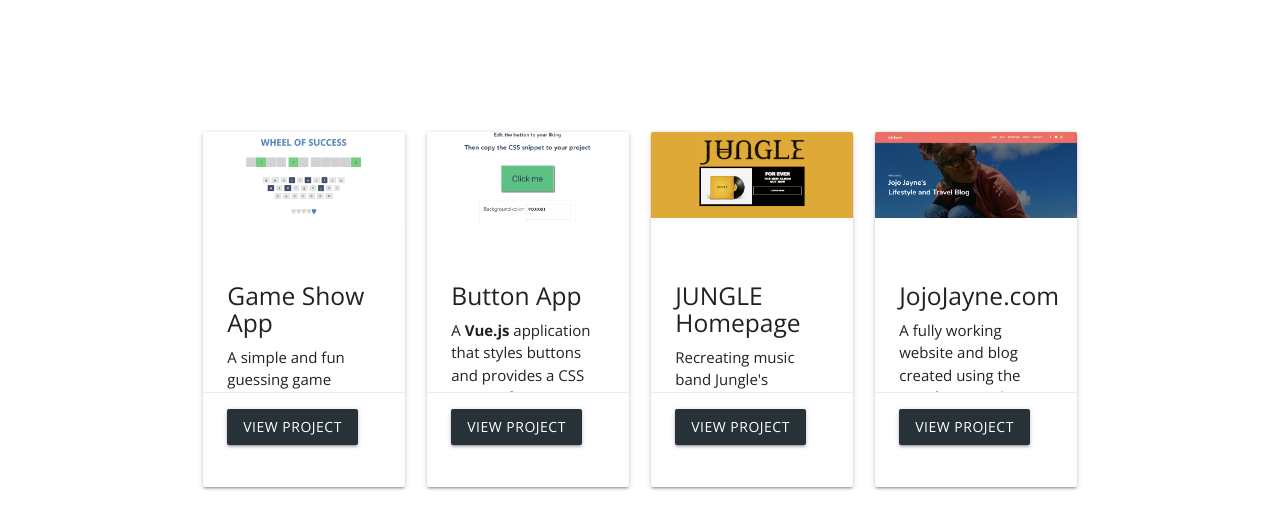
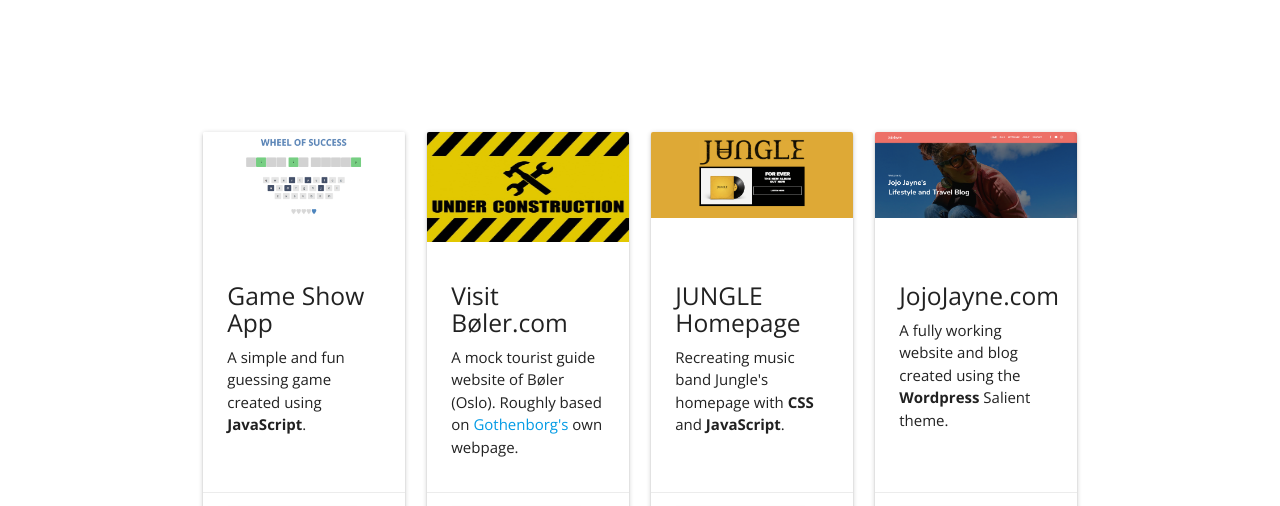
Before and after one commit to ClaudioVR/ClaudioVR.github.io, a plain HTML site: page index.html in a window 1280 px wide. Shown: the part 970-1476 px from the top of the page. Drawn offline with nearby package versions, Linux system fonts and the light colour scheme.

Commit message:
Edit
Visit bøler.com page added (under construction)

```diff
--- a/index.html
+++ b/index.html
@@ -54,19 +54,18 @@
   </div>
 
 
-  <!-- First 4 projects  -->
+  <!-- Showcase 4 projects  -->
   <div class="row" data-aos="fade-up">
     <div class="container">
 
-      <div class="col s12 m6 l3">
+      <div class="col s12 m4 l3">
         <div class="card">
           <div class="card-image">
             <img src="./images/game-app.png">
           </div>
           <div class="card-content">
             <h5>Game Show App</h5>
-            <p>A simple and fun guessing game created using <strong>JavaScript</strong></p>
-            <br>
+            <p>A simple and fun guessing game created using <strong>JavaScript</strong>.</p>
           </div>
           <div class="card-action">
             <a class="blue-grey darken-4 waves-effect waves-light btn" target="_blank" href="https://claudiovr.github.io/Game_show_app/">View Project</a>
@@ -74,24 +73,24 @@
         </div>
       </div>
 
-      <div class="col s12 m6 l3">
+      <div class="col s12 m4 l3">
         <div class="card">
           <div class="card-image">
-            <img src="./images/vue-button-app.png">
+            <img height="110" src="./images/Under-Construction-Success-Image-500x375.jpg">
           </div>
           <div class="card-content">
-            <h5>Button App</h5>
-            <p>A <strong>Vue.js</strong> application that styles buttons and provides a CSS snippet for use in your code.
+            <h5>Visit Bøler.com</h5>
+            <p>A mock tourist guide website of Bøler (Oslo). Roughly based on <a href="https://www.goteborg.com/en/">Gothenborg's</a> own webpage.
               <br>
             </p>
           </div>
           <div class="card-action">
-            <a class="blue-grey darken-4 waves-effect waves-light btn" target="_blank" href="https://vue-button-making-app.netlify.com/?_ga=2.203824720.1932862492.1551723680-224991128.1551550762">View Project</a>
+            <a class="blue-grey darken-4 waves-effect waves-light btn" target="_blank" href="https://claudiovr.github.io/Visit-Boeler-dot-com/">View Project</a>
           </div>
         </div>
       </div>
 
-      <div class="col s12 m6 l3">
+      <div class="col s12 m4 l3">
         <div class="card">
           <div class="card-image">
             <img src="./images/jungle-mockup.png">
@@ -107,7 +106,7 @@
         </div>
       </div>
 
-      <div class="col s12 m6 l3">
+      <div class="col s12 l3 hide-on-med-only">
         <div class="card">
           <div class="card-image">
             <img src="./images/jojojayne.png">
@@ -126,7 +125,7 @@
 
     </div>
   </div>
-  <!-- /First 4 projects  -->
+  <!-- /Showcase 4 projects  -->
 
   <div class="row" data-aos="fade-up">
     <div class="center-align">
--- a/styles.css
+++ b/styles.css
@@ -124,11 +124,11 @@ nav {
 }
 
 .card {
-  height: 355px;
+  height: 460px;
 }
 
 .card-content {
-  height: 150px;
+  height: 250px;
 }
 
 #claudio-img {
```
Also changed, not shown: images/Under-Construction-Success-Image-500x375.jpg (added).
